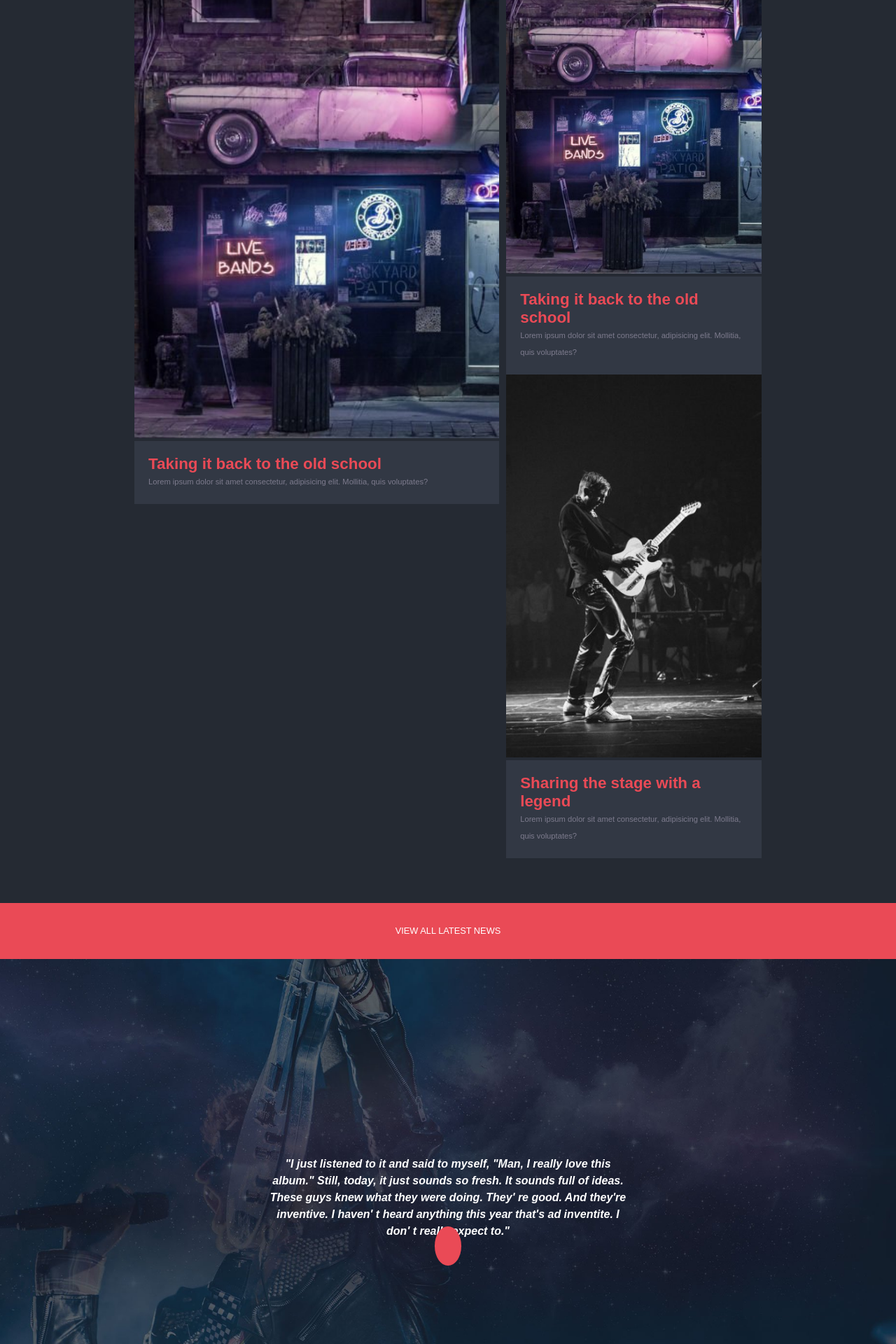
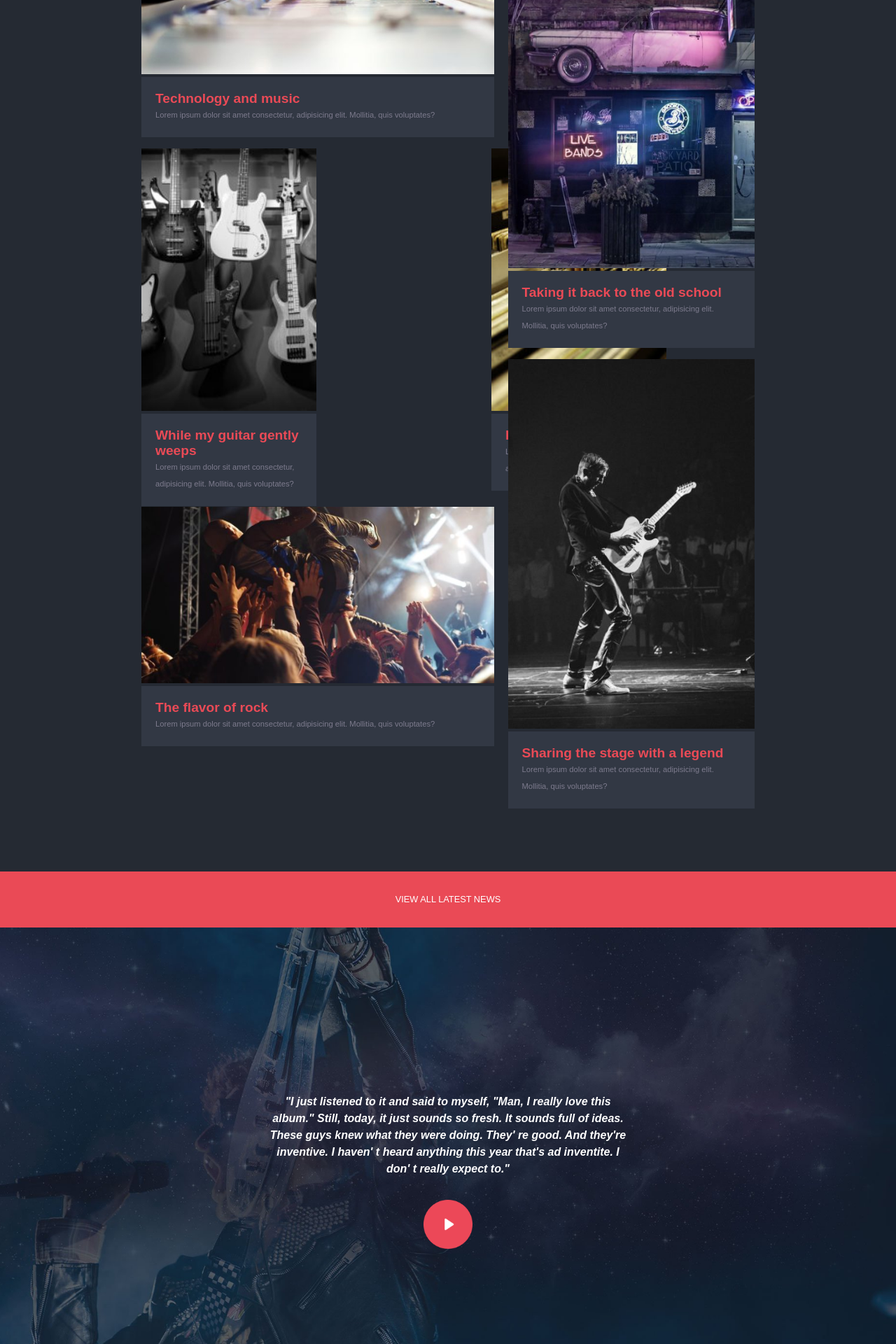
Before and after one commit to SimoneCorona/proj-html-vuejs, a Vue app: page / in a window 1280 px wide. Shown: the part 1500-3420 px from the top of the page at 70% size. Built offline with nearby package versions, Linux system fonts and the light colour scheme.

Commit message:
semi-completed cards, need refactoring flex

```diff
--- a/src/components/MyMain.vue
+++ b/src/components/MyMain.vue
@@ -14,15 +14,43 @@
 
     <div class="banner">
       <div class="container">
+
         <div class="col-left">
           <div class="card">
-            <img src="../assets/img/blog-post1-400x600.jpg" alt="">
+            <img src="../assets/img/blog_music_techo-600x300.jpg" alt="">
             <div class="card-text">
-              <h1>Taking it back to the old school</h1>
+              <h1>Technology and music</h1>
+              <p>Lorem ipsum dolor sit amet consectetur, adipisicing elit. Mollitia, quis voluptates?</p>
+            </div>
+          </div>
+
+          <section>
+            <div class="card">
+              <img src="../assets/img/blog-post3-200x300.jpg" alt="">
+              <div class="card-text">
+                <h1>While my guitar gently weeps</h1>
+                <p>Lorem ipsum dolor sit amet consectetur, adipisicing elit. Mollitia, quis voluptates?</p>
+              </div>
+            </div>
+            <div class="card">
+              <img src="../assets/img/blog-post4-200x300.jpg" alt="">
+              <div class="card-text">
+                <h1>It just sound better</h1>
+                <p>Lorem ipsum dolor sit amet consectetur, adipisicing elit. Mollitia, quis voluptates?</p>
+              </div>
+            </div>
+          </section>
+
+
+          <div class="card">
+            <img src="../assets/img/blog_flavor_rock-600x300.jpg" alt="">
+            <div class="card-text">
+              <h1>The flavor of rock</h1>
               <p>Lorem ipsum dolor sit amet consectetur, adipisicing elit. Mollitia, quis voluptates?</p>
             </div>
           </div>
         </div>
+
         <div class="col-right">
           <div class="card">
             <img src="../assets/img/blog-post1-400x600.jpg" alt="">
@@ -49,7 +77,7 @@
     <div class="jumbotron">
       <div>
         <h1>"I just listened to it and said to myself, "Man, I really love this album." Still, today, it just sounds so fresh. It sounds full of ideas. These guys knew what they were doing. They' re good. And they're inventive. I haven' t heard anything this year that's ad inventite. I don' t really expect to."</h1>
-        <i class="fas fa-play"></i>
+        <img src="../assets/img/band_interview_play_icon.png" alt="">
       </div>
     </div>
 
@@ -153,13 +181,16 @@ export default {
         .col-left {
           height: 100%;
           width: 100%;
+          margin: 10px;
         }
         .col-right {
           height: 100%;
           width: 70%;
-          margin-left: 10px;
+          margin: 10px;
         }
         .card {
+          margin-bottom: 1rem;
+
           img {
             width: 100%;
             }
@@ -169,11 +200,29 @@ export default {
               font-size: 0.7rem;
               h1 {
                 color: $brand-primary-btn-color;
+                font-size: 1.2rem;
               }
               p {
                   color: #7D7B8D;
                   line-height: 1.5rem;
               }
+          }
+        }
+        section {
+          display: flex;
+          flex-direction: column;
+          flex-wrap: wrap;
+          height: 512px;
+
+          .card {
+            width: 500px;
+            align-self: flex-start;
+          }
+          .card-text {
+            width: 50%;
+          }
+          .card img {
+            width: 50%;
           }
         }
       }
@@ -212,14 +261,11 @@ export default {
         h1 {
           font-size: 1rem;
           line-height: 1.5rem;
+          margin-bottom: 2rem;
         }
-        i {
-          background-color: #ea4a56;
-          color: white;
-          padding: 1.2rem;
-          border-radius: 50%;
-          margin: 2rem 0;
-        }
+        img {
+          width: 70px;
+        };
       }
     }
 
```
